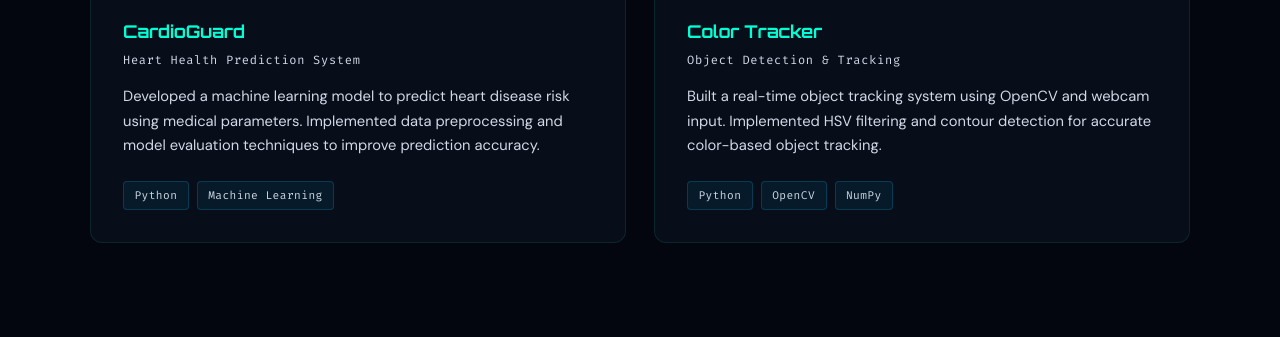
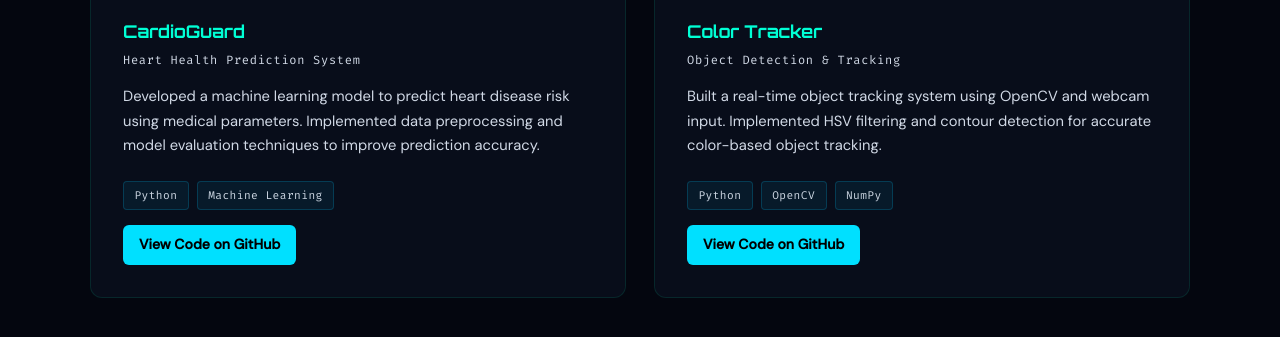
Before and after one commit to ravirala-sirichandana/SIRI-Portfolio, a plain HTML site: page index.html in a window 1280 px wide. Shown: the part 2379-2716 px from the top of the page. Drawn offline with Linux system fonts and the light colour scheme.

Commit message:
Add files via upload

```diff
--- a/index.html
+++ b/index.html
@@ -165,7 +165,7 @@
           <div class="project-card__top">
             <span class="project-card__icon">❤</span>
             <div class="project-card__links">
-              <a href="https://github.com/ravirala-sirichandana" target="_blank" rel="noopener" class="project-card__link" aria-label="GitHub">
+              <a href="https://github.com/ravirala-sirichandana/cardio_pulse" target="_blank" rel="noopener" class="project-card__link" aria-label="GitHub">
                 <svg viewBox="0 0 24 24" width="18" fill="currentColor"><path d="M12 0C5.37 0 0 5.37 0 12c0 5.31 3.435 9.795 8.205 11.385.6.105.825-.255.825-.57 0-.285-.015-1.23-.015-2.235-3.015.555-3.795-.735-4.035-1.41-.135-.345-.72-1.41-1.23-1.695-.42-.225-1.02-.78-.015-.795.945-.015 1.62.87 1.845 1.23 1.08 1.815 2.805 1.305 3.495.99.105-.78.42-1.305.765-1.605-2.67-.3-5.46-1.335-5.46-5.925 0-1.305.465-2.385 1.23-3.225-.12-.3-.54-1.53.12-3.18 0 0 1.005-.315 3.3 1.23.96-.27 1.98-.405 3-.405s2.04.135 3 .405c2.295-1.56 3.3-1.23 3.3-1.23.66 1.65.24 2.88.12 3.18.765.84 1.23 1.905 1.23 3.225 0 4.605-2.805 5.625-5.475 5.925.435.375.81 1.095.81 2.22 0 1.605-.015 2.895-.015 3.3 0 .315.225.69.825.57A12.02 12.02 0 0 0 24 12c0-6.63-5.37-12-12-12z"/></svg>
               </a>
             </div>
@@ -177,13 +177,20 @@
             <span class="tag">Python</span>
             <span class="tag">Machine Learning</span>
           </div>
+          <div class="project-card__buttons">
+  <a href="https://github.com/ravirala-sirichandana/cardio_pulse"
+     target="_blank"
+     class="project-btn">
+     View Code on GitHub
+  </a>
+</div>
         </article>
 
         <article class="project-card" data-delay="150">
           <div class="project-card__top">
             <span class="project-card__icon">🎯</span>
             <div class="project-card__links">
-              <a href="https://github.com/ravirala-sirichandana" target="_blank" rel="noopener" class="project-card__link" aria-label="GitHub">
+              <a href="https://github.com/ravirala-sirichandana/Color-Based-Object-Detection-OpenCV" target="_blank" rel="noopener" class="project-card__link" aria-label="GitHub">
                 <svg viewBox="0 0 24 24" width="18" fill="currentColor"><path d="M12 0C5.37 0 0 5.37 0 12c0 5.31 3.435 9.795 8.205 11.385.6.105.825-.255.825-.57 0-.285-.015-1.23-.015-2.235-3.015.555-3.795-.735-4.035-1.41-.135-.345-.72-1.41-1.23-1.695-.42-.225-1.02-.78-.015-.795.945-.015 1.62.87 1.845 1.23 1.08 1.815 2.805 1.305 3.495.99.105-.78.42-1.305.765-1.605-2.67-.3-5.46-1.335-5.46-5.925 0-1.305.465-2.385 1.23-3.225-.12-.3-.54-1.53.12-3.18 0 0 1.005-.315 3.3 1.23.96-.27 1.98-.405 3-.405s2.04.135 3 .405c2.295-1.56 3.3-1.23 3.3-1.23.66 1.65.24 2.88.12 3.18.765.84 1.23 1.905 1.23 3.225 0 4.605-2.805 5.625-5.475 5.925.435.375.81 1.095.81 2.22 0 1.605-.015 2.895-.015 3.3 0 .315.225.69.825.57A12.02 12.02 0 0 0 24 12c0-6.63-5.37-12-12-12z"/></svg>
               </a>
             </div>
@@ -196,6 +203,13 @@
             <span class="tag">OpenCV</span>
             <span class="tag">NumPy</span>
           </div>
+          <div class="project-card__buttons">
+  <a href="https://github.com/ravirala-sirichandana/Color-Based-Object-Detection-OpenCV"
+     target="_blank"
+     class="project-btn">
+     View Code on GitHub
+  </a>
+</div>
         </article>
 
       </div>
--- a/style.css
+++ b/style.css
@@ -1106,3 +1106,22 @@
 .nav__link {
   color: #e2e8f0 !important;
 }
+.project-card__buttons{
+  margin-top: 15px;
+}
+
+.project-btn{
+  display: inline-block;
+  padding: 8px 16px;
+  border-radius: 6px;
+  background: #00e0ff;
+  color: #000;
+  font-size: 14px;
+  text-decoration: none;
+  font-weight: 600;
+  transition: 0.3s;
+}
+
+.project-btn:hover{
+  background: #00bcd4;
+}
```
